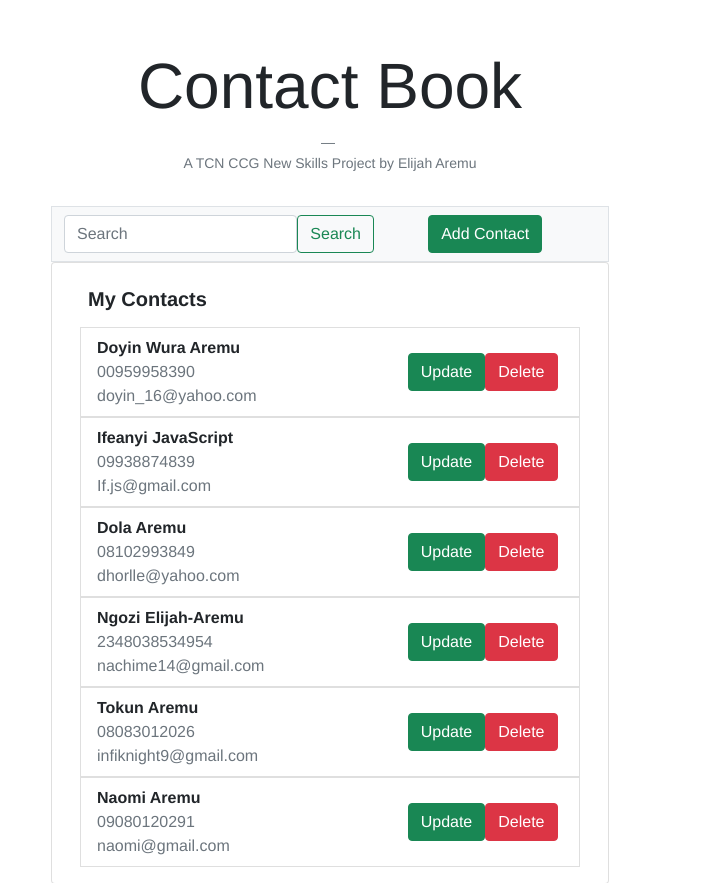
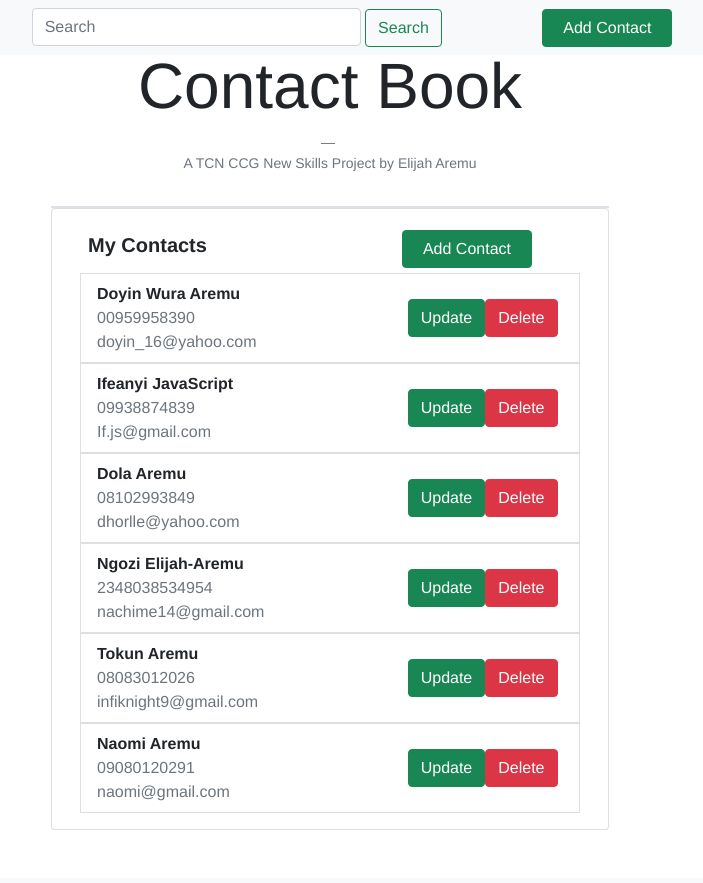
Before and after one commit to elijaydot/addressbook, a Flask app: page / in a window 1280 px wide. Shown: the top 883 px of the page, without its empty margins (288-991 px from the left). After the commit the page ends 830 px from the top, so only its background shows below. Run offline with Flask 2, Linux system fonts and the light colour scheme; data comes from the database, SQL or seed files in the repository; both versions use the stored data as it was after the commit; some libraries are stand-ins or nearby versions.

Commit message:
multiple fixes
fixed the search button on the index & update page to be functional.
Also added sticky-top for the nav so as to allow easy access to the search bar.
Added a Home button on the update.html to allow for easy navigation to the home page. This is in addition to the cancel and close button, if the users changes mind.

```diff
--- a/app/static/main.css
+++ b/app/static/main.css
@@ -5,3 +5,12 @@
 	text-align: center;
 	font-family: "Overpass", Helvetica, Arial, sans-serif;
   }
+
+
+.navbar {
+  position: fixed;
+  top: 0;
+  left: 0;
+  right: 0;
+  /* other styles */
+}
--- a/app/templates/index.html
+++ b/app/templates/index.html
@@ -25,23 +25,25 @@
     </figure>
 
 
-    <div class="row border col-md-6">
-        <nav class="navbar navbar-light bg-light justify-content-between">
+    <div class="row  border col-md-6 justify-content-start" id="">
+        <nav class="navbar navbar-light bg-light justify-content-between d-flex sticky-top">
             <!--                  <a class="navbar-brand">Contacts</a>-->
-
-            <form class="form-inline" method="GET">
-                <input class="form-control" type="search" id="search-input" placeholder="Search" aria-label="Search"
-                       name="q">
-                <div id="search-results"></div>
-            </form>
-            <button class="btn btn-outline-success my-2 my-sm-0" type="submit">Search</button>
-
-            <div class="col-md-5">
-                <button type="button" class="btn btn-success" data-bs-toggle="modal"
-                        data-bs-target="#CreateContactModal">
+            <div class="mx-auto">
+            <form class="form-inline" action="{{ url_for('index') }}" method="GET">
+                <div class="form-group d-inline-block">
+                    <input type="search" class="form-control mx-5" id="search-input" placeholder="Search" aria-label="Search"
+                           name="q">
+                </div>
+                <button type="submit" class="btn btn-outline-success d-inline-block mx-5" style="margin-right: 10px">Search</button>
+                <button type="button" class="btn btn-success mx-5 display-contact-body" data-bs-toggle="modal"
+                        data-bs-target="#CreateContactModal" style="padding-left: 20px; padding-right: 20px">
                     Add Contact
                 </button>
+            </form>
             </div>
+<!--            <div class="col-md-5">-->
+
+<!--            </div>-->
         </nav>
     </div>
     <!-- Flash message for contact update-->
@@ -62,6 +64,10 @@
             <div class="card-body">
                 <div class="d-flex justify-content-between align-items-center">
                     <h5 class="d-flex align-items-center p-2 fw-bold" id=""> My Contacts</h5>
+                    <button type="button" class="btn btn-success mx-5 display-contact-body" data-bs-toggle="modal"
+                        data-bs-target="#CreateContactModal" style="padding-left: 20px; padding-right: 20px">
+                    Add Contact
+                </button>
                 </div>
                 {% for cb in cb %}
                 <ul class="list-group list-group-light nb-4">
@@ -133,14 +139,17 @@
                             <div class="col-md">
                                 <div class="form-floating form-group">
                                     <input type="email" class="form-control" id="floatingInputGrid" name="email"
-                                           placeholder="name@example.com" pattern="[a-z0-9._%+-]+@[a-z0-9.-]+\.[a-z]{2,}$" title="Please enter a valid email address"  required>
+                                           placeholder="name@example.com"
+                                           pattern="[a-z0-9._%+-]+@[a-z0-9.-]+\.[a-z]{2,}$"
+                                           title="Please enter a valid email address" required>
                                     <label for="floatingInputGrid">Email address</label>
                                 </div>
                             </div>
                             <div class="col-md">
                                 <div class="form-floating form-group">
                                     <input type="phone" class="form-control" id="floatingInputGrid" name="phone_number"
-                                           placeholder="xxxx-xxxx-xxx" minlength="11" maxlength="13" pattern="[0-9]*" title="Please enter a valid phone number"  required>
+                                           placeholder="xxxx-xxxx-xxx" minlength="11" maxlength="13" pattern="\+[0-9]{1,15}"
+                                           title="Please enter a valid phone number" required>
                                     <label for="floatingInputGrid">Phone Number</label>
                                 </div>
                             </div>
```
Also changed, not shown: app/templates/update.html (+18 -14 lines), addressbook.db.
